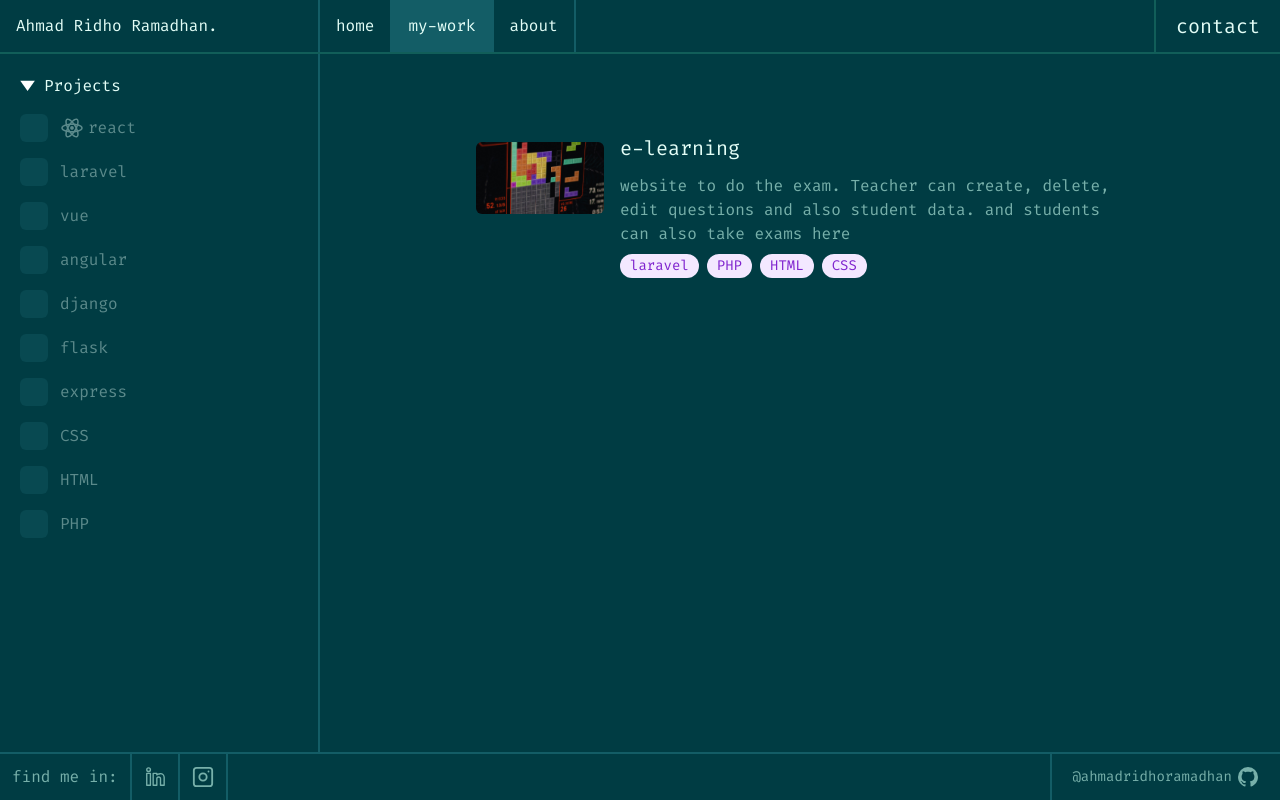
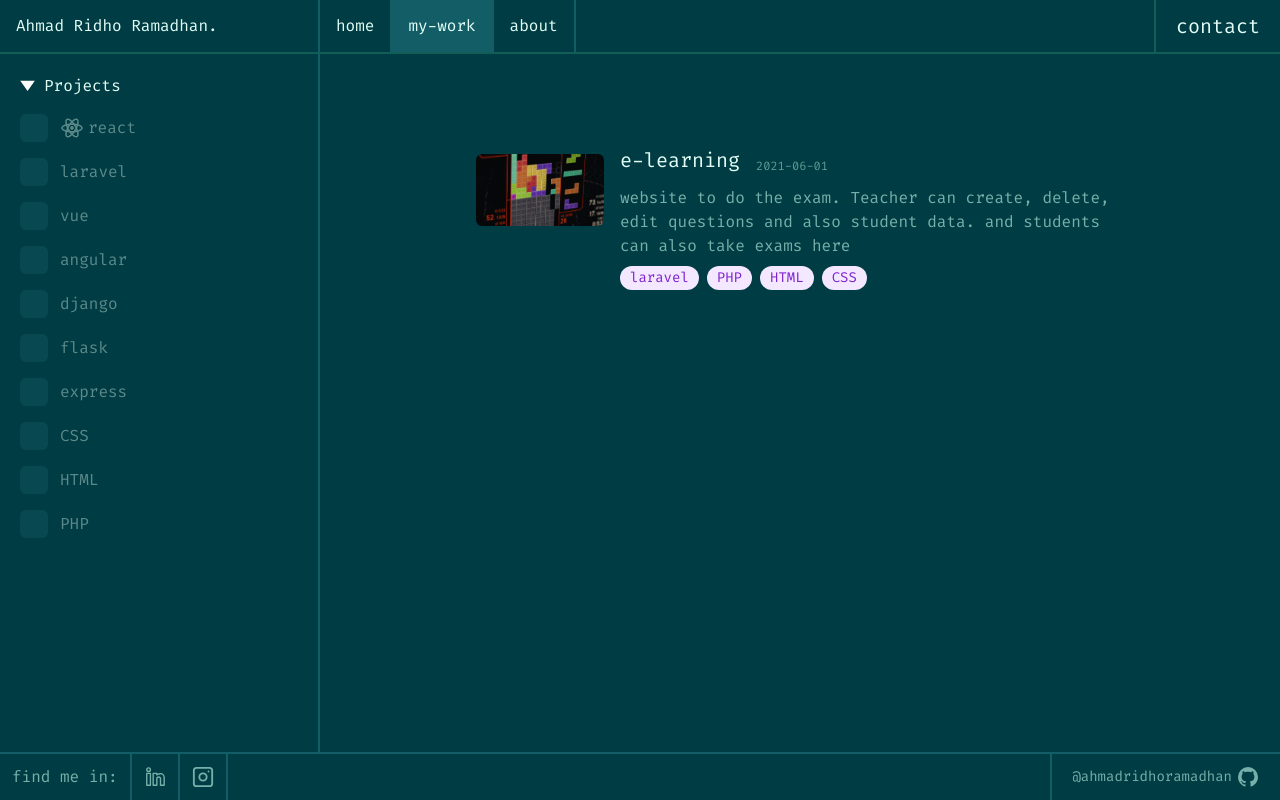
Before and after one commit to ahmadridhoramadhan/ahmadridhoramadhan.github.io, a Next.js app: page /work in a window 1280 px wide. Built offline with nearby package versions, Linux system fonts and the light colour scheme.

Commit message:
modified:   app/work/page.tsx

```diff
--- a/app/work/page.tsx
+++ b/app/work/page.tsx
@@ -24,7 +24,7 @@ export default function Work() {
         <main className="flex-auto flex items-stretch overflow-clip select-none flex-col sm:flex-row">
             <SidebarProjects selected={setSelected} />
             <div className="py-10 w-full grow-0 overflow-y-auto">
-                <div className="max-w-2xl mx-auto px-3 space-y-10 mt-10">
+                <div className="max-w-2xl mx-auto px-1 space-y-10 mt-10">
                     {
                         projects.map((project) => (
                             <CardProjects project={project} key={project.id} />
@@ -39,12 +39,15 @@ export default function Work() {
 
 function CardProjects({ project }: { project: any }) {
     return (
-        <Link href={project.url} target="_blank" key={project.id} className="flex gap-4 items-start w-full group">
-            <div className="relative aspect-video md:w-32 w-24 mt-2 shrink-0">
+        <Link href={project.url} target="_blank" key={project.id} className="flex gap-4 items-start w-full group flex-col sm:flex-row transition-all hover:bg-color-2/30 rounded-md py-3 px-2">
+            <div className="relative aspect-video md:w-32 sm:w-24 w-40 mt-2 shrink-0 order-2 sm:order-1">
                 <Image fill src={project.image} alt={project.name} className="object-cover rounded-md" />
             </div>
-            <div>
-                <h2 className="text-xl text-pretty">{project.name}</h2>
+            <div className="sm:order-2">
+                <div className="flex items-end gap-4">
+                    <h2 className="text-xl text-pretty">{project.name}</h2>
+                    <span className="text-xs text-color-3/80">{project.date}</span>
+                </div>
                 <p className="text-color-3 mt-3">{project.description}</p>
                 <div className="mt-2 flex gap-2 flex-wrap">
                     {project.category_ids.map((category_id: number) => (
```
